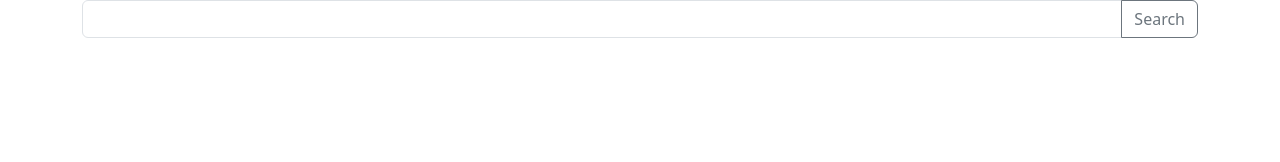
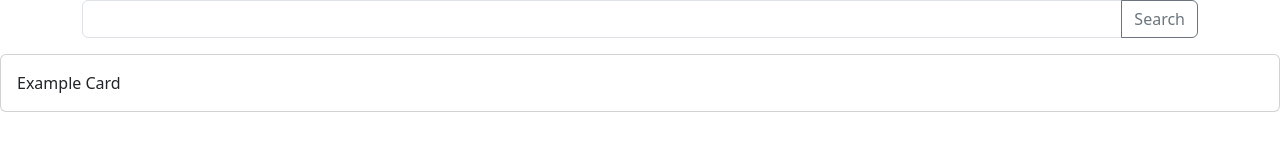
Before and after one commit to luigitarallo/vite-boolflix, a Vue app: page / in a window 1280 px wide. Shown: the top 162 px of the page. Built offline with nearby package versions, Linux system fonts and the light colour scheme.

Commit message:
feat: add AppMain component in App template

```diff
--- a/src/App.vue
+++ b/src/App.vue
@@ -15,6 +15,7 @@ export default {
 
 <template>
   <AppHeader />
+  <AppMain />
 </template>
 
 <style lang="scss">
--- a/src/components/baseComponents/MediaCard.vue
+++ b/src/components/baseComponents/MediaCard.vue
@@ -1,11 +1,19 @@
 <script>
 export default {
   data() {
-    return {};
+    return {
+      text: "Example Card",
+    };
   },
 };
 </script>
 
-<template></template>
+<template>
+  <div class="card">
+    <div class="card-body">
+      {{ text }}
+    </div>
+  </div>
+</template>
 
 <style lang="scss" scoped></style>
```
